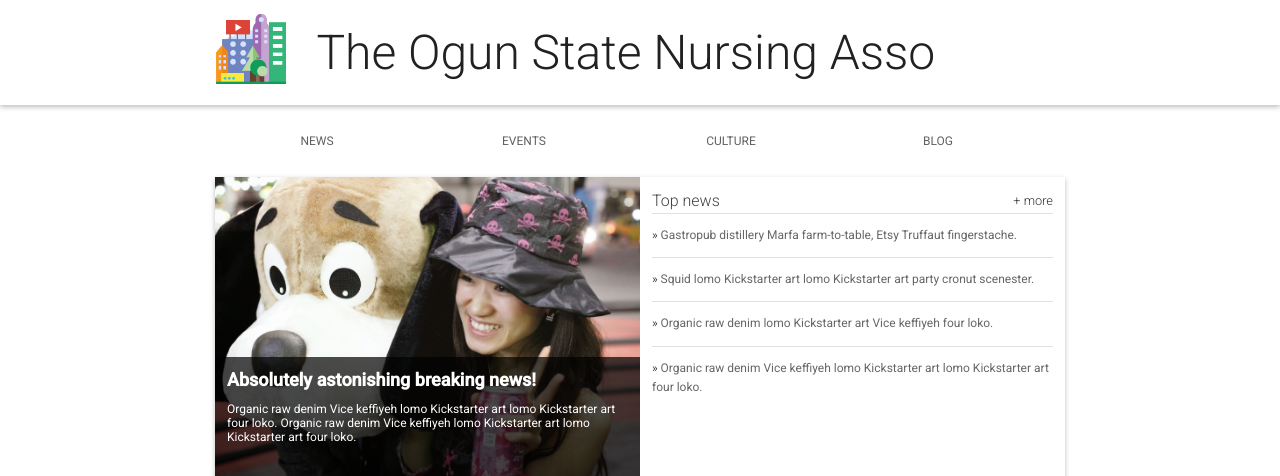
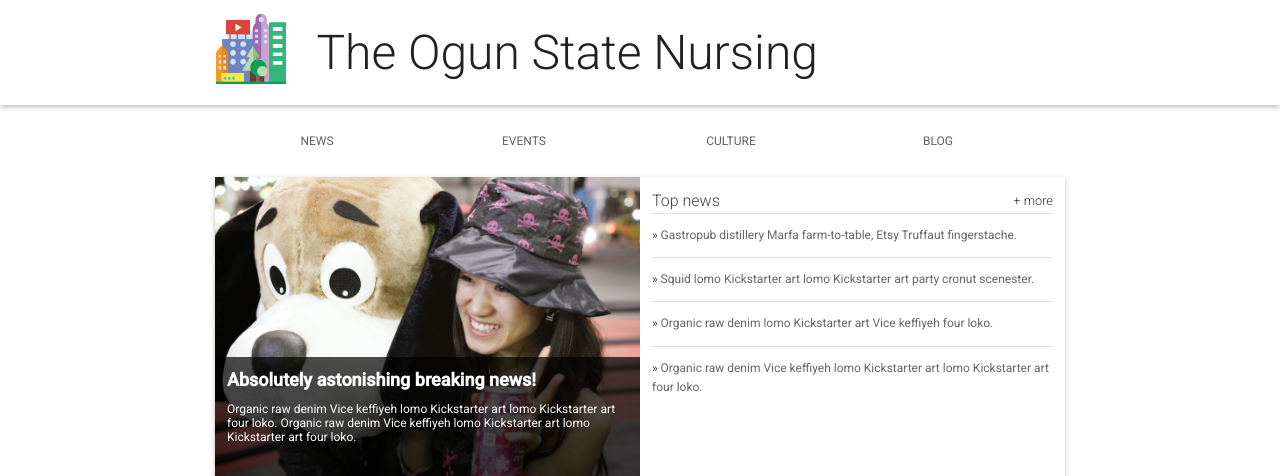
Before and after one commit to seyi-Alexander/ogunstate, a PHP site: page / in a window 1280 px wide. Shown: the top 476 px of the page. Run offline with PHP 8.4, Linux system fonts and the light colour scheme.

Commit message:
re-edited title

```diff
--- a/index.php
+++ b/index.php
@@ -15,7 +15,7 @@
       <div class="header__inner">
         <img class="header__logo" src="images/city.png" alt="iconic view of a cityscape">
         <h1 class="header__title">
-          The Ogun State Nursing Asso
+          The Ogun State Nursing
         </h1>
         <a id="menu" class="header__menu">
           <svg xmlns="http://www.w3.org/2000/svg" viewBox="0 0 24 24">
```
